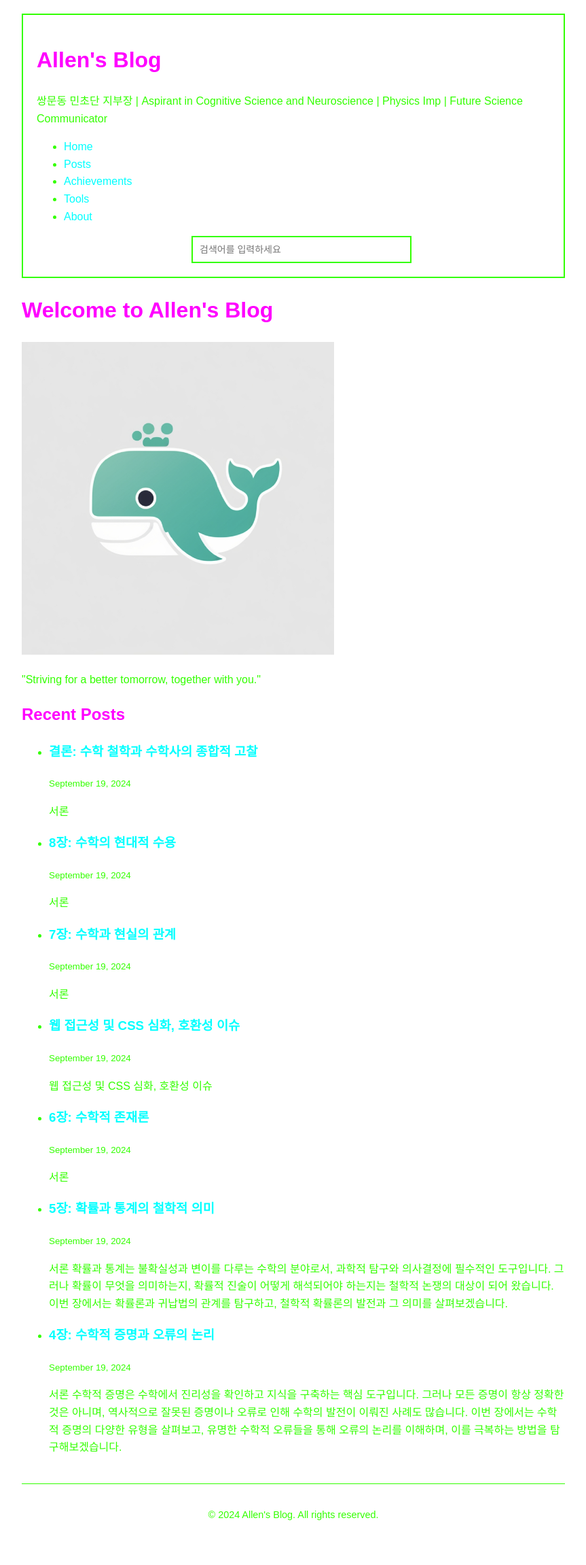
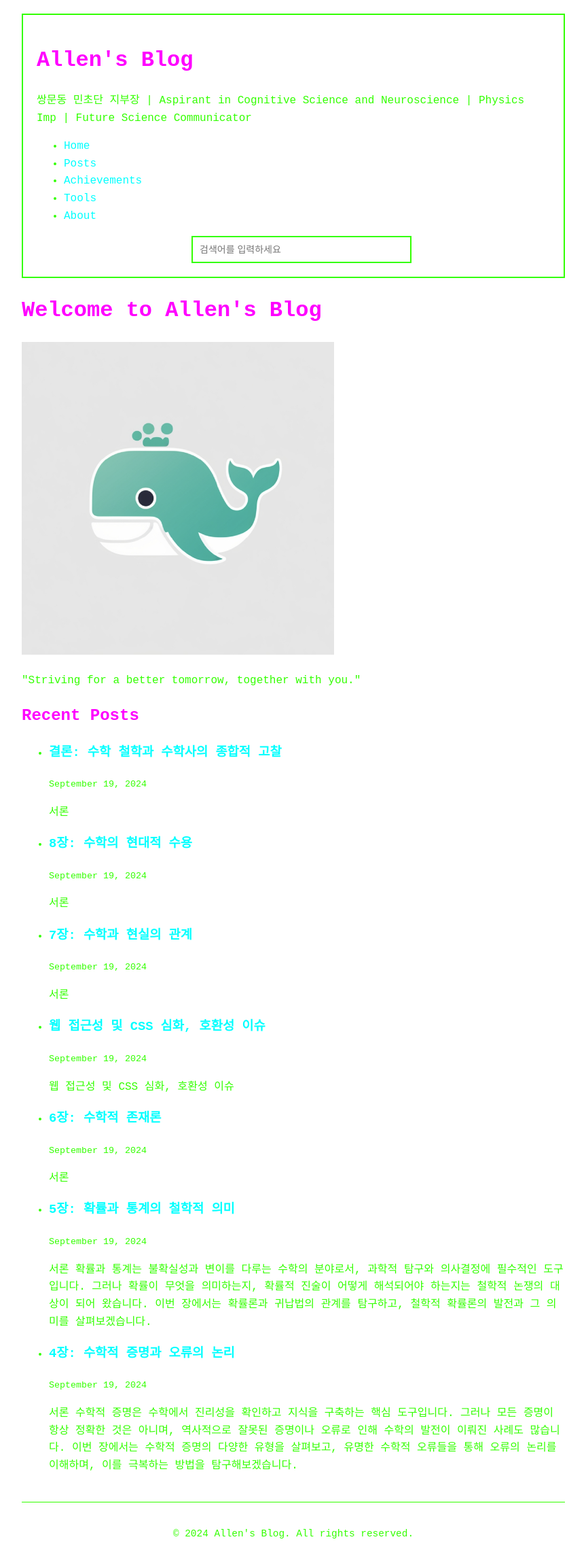
Before and after one commit to allenkang92/allenkang92.github.io, a Jekyll site: the page built from index.html, in a window 1280 px wide. Shown: the whole page at 68% size, without its empty margins (208-1071 px from the left). Built offline with Jekyll 4.4.1, drawn with Linux system fonts in a browser that asks for light colours; some web fonts are replaced; before the commit the page ends 2275 px from its top, so only the background shows below that.

Commit message:
css 수정

```diff
--- a/assets/css/main.css
+++ b/assets/css/main.css
@@ -1,5 +1,7 @@
+@import url('https://fonts.googleapis.com/css2?family=Nanum+Gothic+Coding&display=swap');
+
 body {
-  font-family: 'Press Start 2P', 'Noto Sans KR', sans-serif;
+  font-family: 'Press Start 2P', 'Nanum Gothic Coding', monospace;
   line-height: 1.6;
   color: #33ff00;
   background-color: #ffffff;
@@ -132,3 +134,8 @@
 #toc a:hover {
   color: #ffff00;
 }
+
+/* 한글 폰트를 위한 추가 스타일 */
+.korean-text {
+  font-family: 'Noto Sans KR', sans-serif;
+}
--- a/assets/css/style.css
+++ b/assets/css/style.css
@@ -1,5 +1,7 @@
+@import url('https://fonts.googleapis.com/css2?family=Nanum+Gothic+Coding&display=swap');
+
 body {
-  font-family: 'Press Start 2P', 'Noto Sans KR', sans-serif;
+  font-family: 'Press Start 2P', 'Nanum Gothic Coding', monospace;
   line-height: 1.6;
   color: #33ff00;
   background-color: #ffffff;
@@ -132,3 +134,8 @@
 #toc a:hover {
   color: #ffff00;
 }
+
+/* 한글 폰트를 위한 추가 스타일 */
+.korean-text {
+  font-family: 'Noto Sans KR', sans-serif;
+}
```
